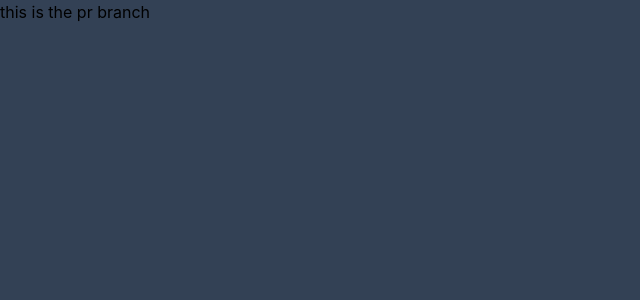
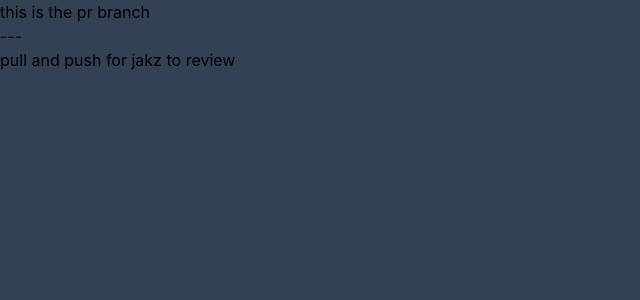
Before and after one commit to solahidris/SideQuest1_Ethersjs, a React (Create React App) app: page / in a window 1280 px wide. Shown: the top 300 px of the page, without its empty margins (0-640 px from the left). Built offline with nearby package versions, Linux system fonts and the light colour scheme.

Commit message:
tolong jakz haha

```diff
--- a/src/App.js
+++ b/src/App.js
@@ -4,6 +4,8 @@ function App() {
   return (
     <div className="bg-slate-700 min-h-[100vh]">
       <p>this is the pr branch</p>
+      <p>---</p>
+      <p>pull and push for jakz to review</p>
     </div>
   );
 }
```
